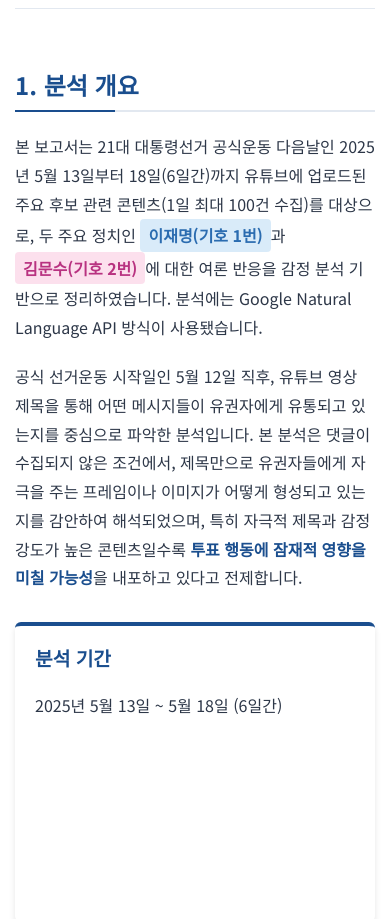
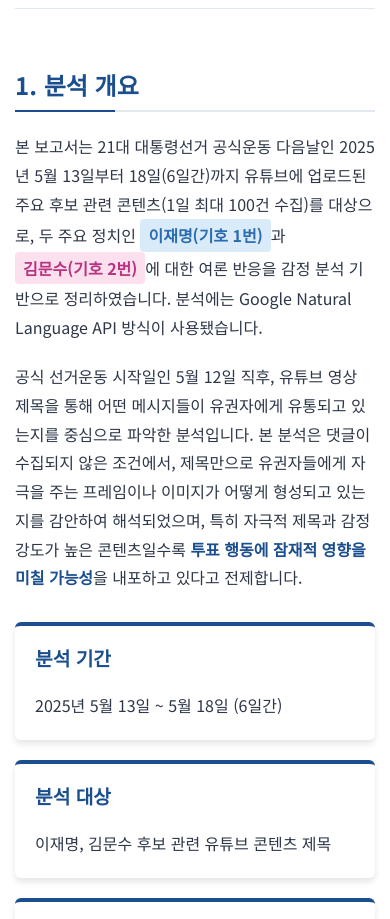
Before and after one commit to smkgun/youtube_election, a plain HTML site: page index.html in a window 390 px wide. Shown: the part 164-1083 px from the top of the page. Drawn offline with nearby package versions, Linux system fonts and the light colour scheme.

Commit message:
Update index.html

```diff
--- a/index.html
+++ b/index.html
@@ -330,7 +330,7 @@
       background: linear-gradient(to right, #5cb85c, #5bc0de);
     }
 
-    @media (max-width: 768px) {
+        @media (max-width: 768px) {
       h1 {
         font-size: 2rem;
       }
@@ -350,7 +350,10 @@
       .summary-cards {
         flex-direction: column;
       }
-    }
+      .summary-card {
+        width: 100%;
+        flex: 1 1 100%;
+      }
   </style>
 </head>
 <body>
```
